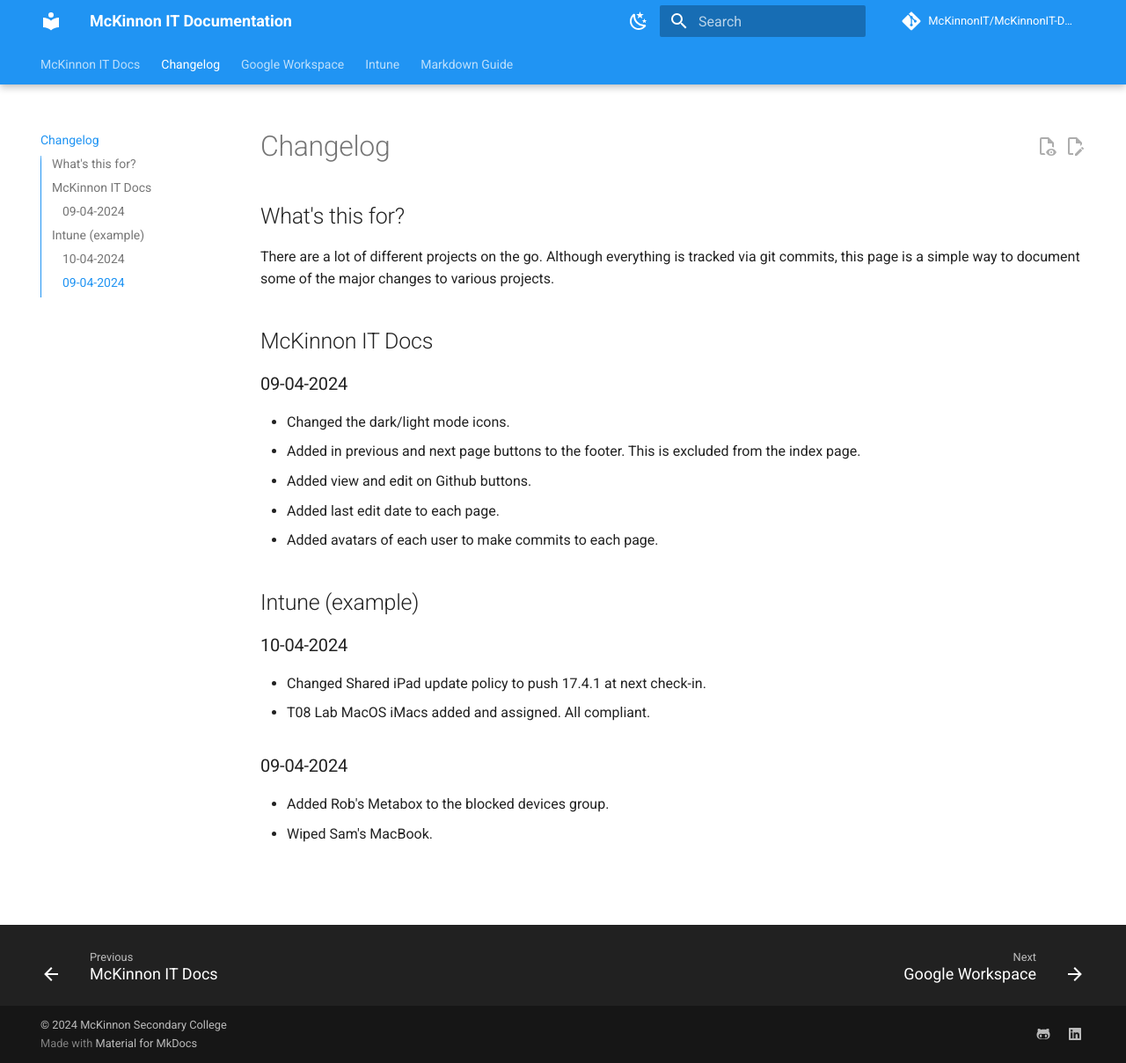
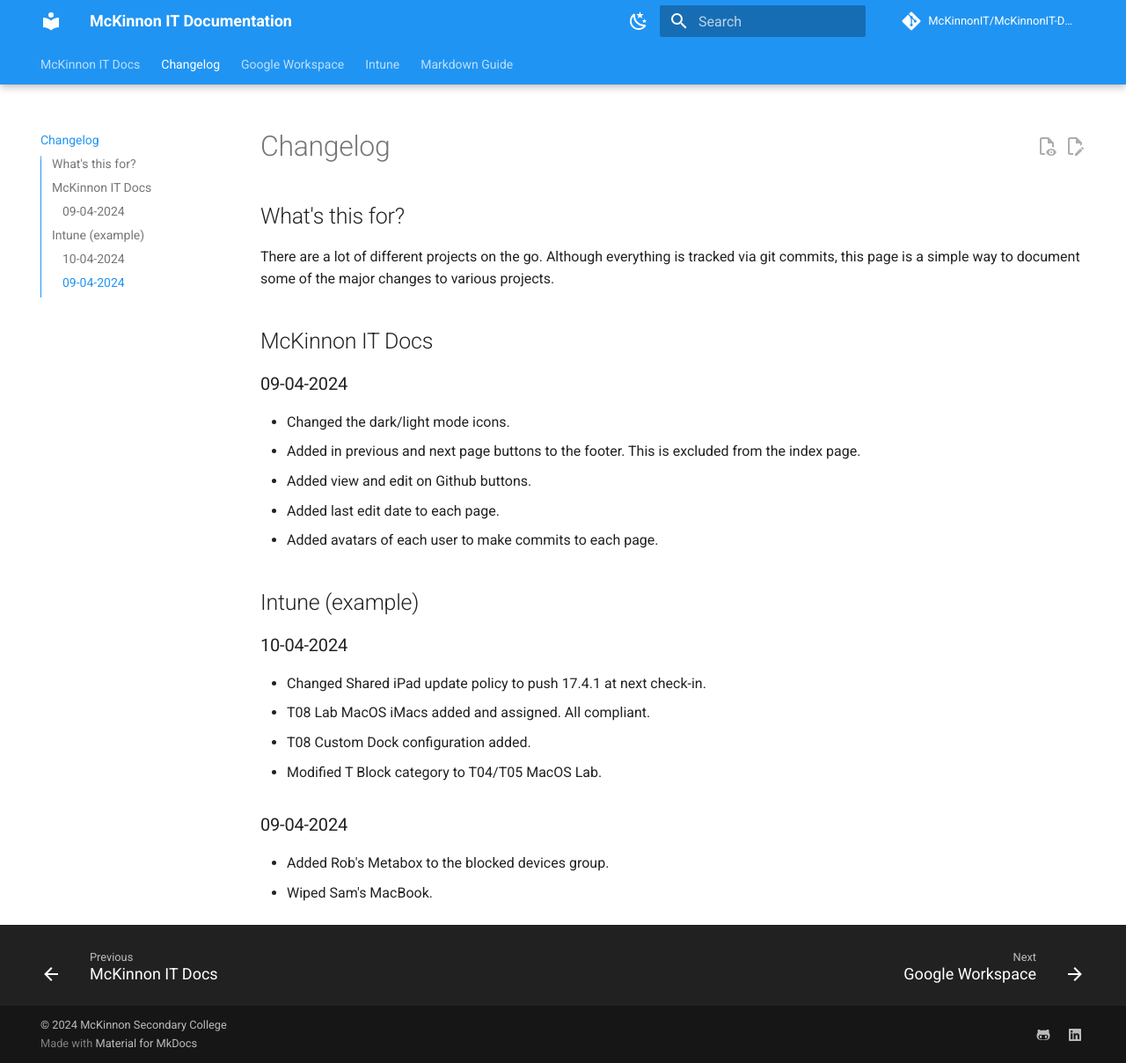
Before and after one commit to McKinnonIT/McKinnonIT-Docs, an MkDocs documentation site: the page built from docs/changelog.md, in a window 1280 px wide and 1208 px high. Shown: the whole window at 88% size. Built offline with MkDocs 1.6.1 and Material for MkDocs 9.7.7, drawn with Linux system fonts in a browser that asks for light colours; comment, search, counter and statistics services are not loaded.

Commit message:
More Intune updates.

```diff
--- a/docs/changelog.md
+++ b/docs/changelog.md
@@ -15,6 +15,8 @@
 ### 10-04-2024
 * Changed Shared iPad update policy to push 17.4.1 at next check-in.
 * T08 Lab MacOS iMacs added and assigned. All compliant.
+* T08 Custom Dock configuration added.
+* Modified T Block category to T04/T05 MacOS Lab.
 
 ### 09-04-2024
 * Added Rob's Metabox to the blocked devices group.
```
